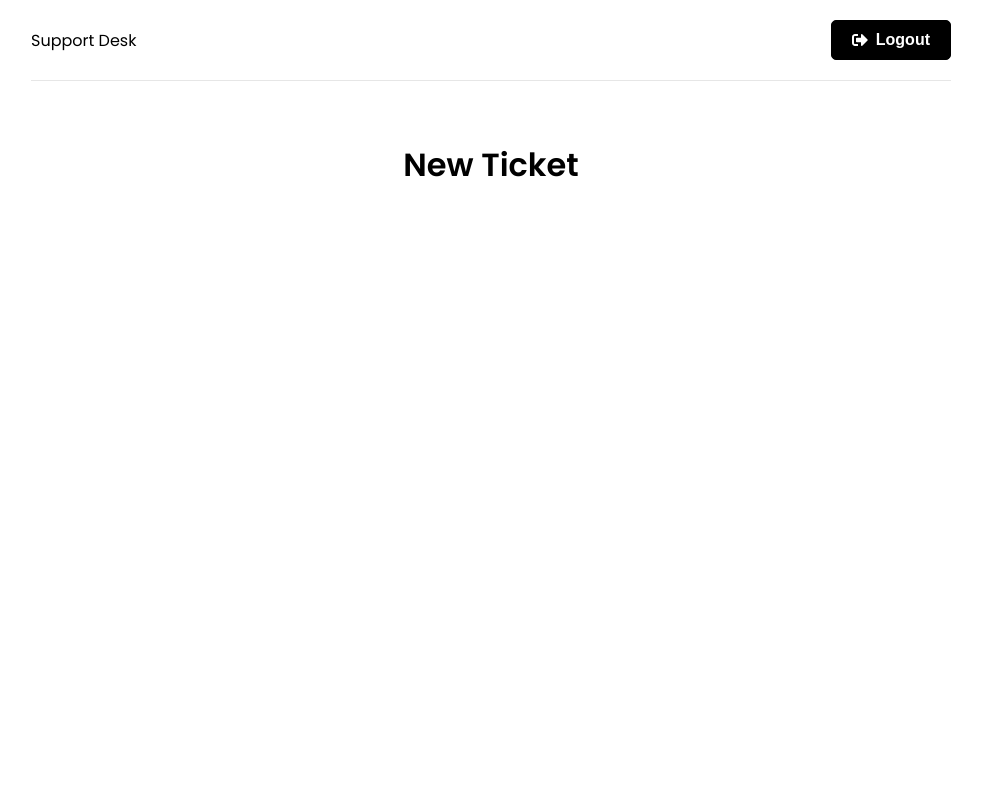
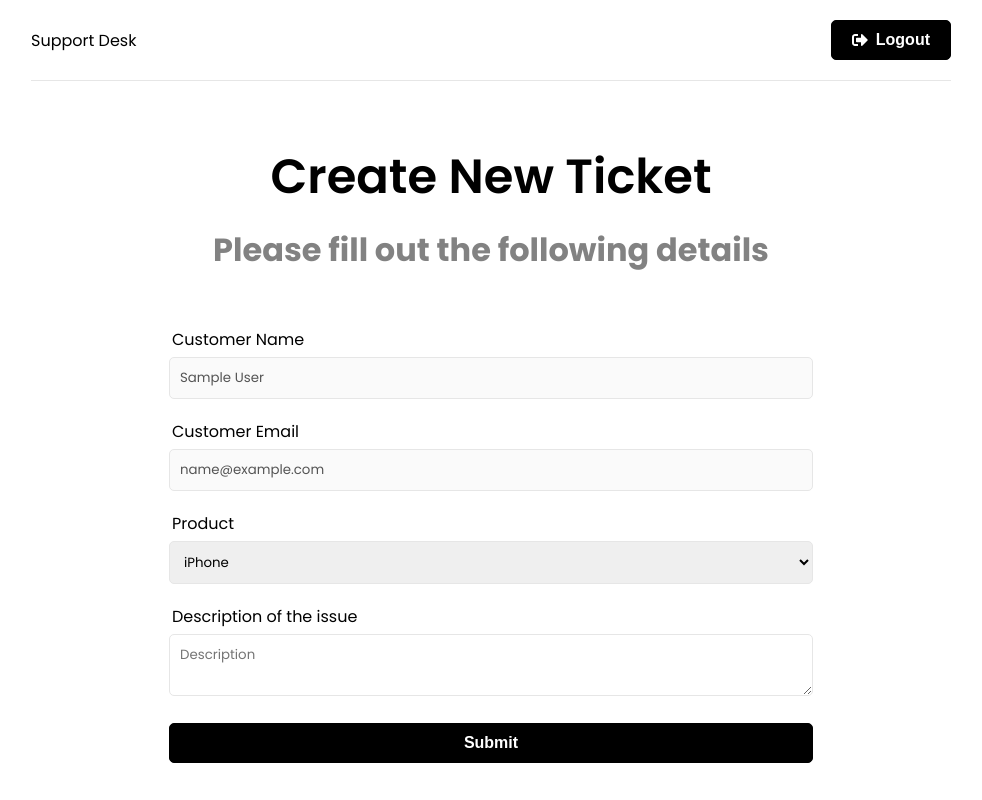
Before and after one commit to Shatakshi-Shukla-Github/Support-Ticket-App, a React app in the folder frontend/: page /new-ticket in a window 1280 px wide. Shown: the whole page, without its empty margins (149-1131 px from the left). Built offline with nearby package versions, Linux system fonts and the light colour scheme; sample sign-in values are in the browser's storage; the HTML template or start-up script is replaced by a standard one.

Commit message:
Built the UI of Create Ticket page

```diff
--- a/frontend/src/pages/NewTicket.jsx
+++ b/frontend/src/pages/NewTicket.jsx
@@ -1,6 +1,61 @@
+import { useState } from "react"
+import { useSelector } from "react-redux"
+
 function NewTicket() {
+    const { user } = useSelector((state) => state.auth)
+    const [name] = useState(user.name)
+    const [email] = useState(user.email)
+    const [product, setProduct] = useState("iPhone")
+    const [description, setDescription] = useState("")
+
+    const onSubmit = (e) => {
+        e.preventDefault()
+        // product = e.target.value
+        // description = e.target.value
+    }
+
     return (
-        <h1>New Ticket</h1>
+        <>
+            <section className="heading">
+                <h1>Create New Ticket</h1>
+                <p>Please fill out the following details</p>
+            </section>
+
+            <section className="form">
+                <div className="form-group">
+                    <label htmlFor="name">Customer Name</label>
+                    <input type="text" className="form-control" value={name} disabled />
+                </div>
+
+                <div className="form-group">
+                    <label htmlFor="email">Customer Email</label>
+                    <input type="email" className="form-control" value={email} disabled />
+                </div>
+
+                <form onSubmit={onSubmit}>
+                    <div className="form-group">
+                        <label htmlFor="product">Product</label>
+                        <select name="product" id="product" value={product} onChange={(e) => setProduct(e.target.value)}>
+                            <option value="iPhone">iPhone</option>
+                            <option value="Macbook Pro">Macbook Pro</option>
+                            <option value="iMac">iMac</option>
+                            <option value="iPad">iPad</option>
+                        </select>
+                    </div>
+
+
+                    <div className="form-group">
+                        <label htmlFor="description">Description of the issue</label>
+                        <textarea name="description" id="description" className="form-control" placeholder="Description" value={description} onChange={(e) => setDescription(e.target.value)}></textarea>
+                    </div>
+
+
+                    <div className="form-group">
+                        <button className="btn btn-block">Submit</button>
+                    </div>
+                </form>
+            </section>
+        </>
     )
 }
 
```
